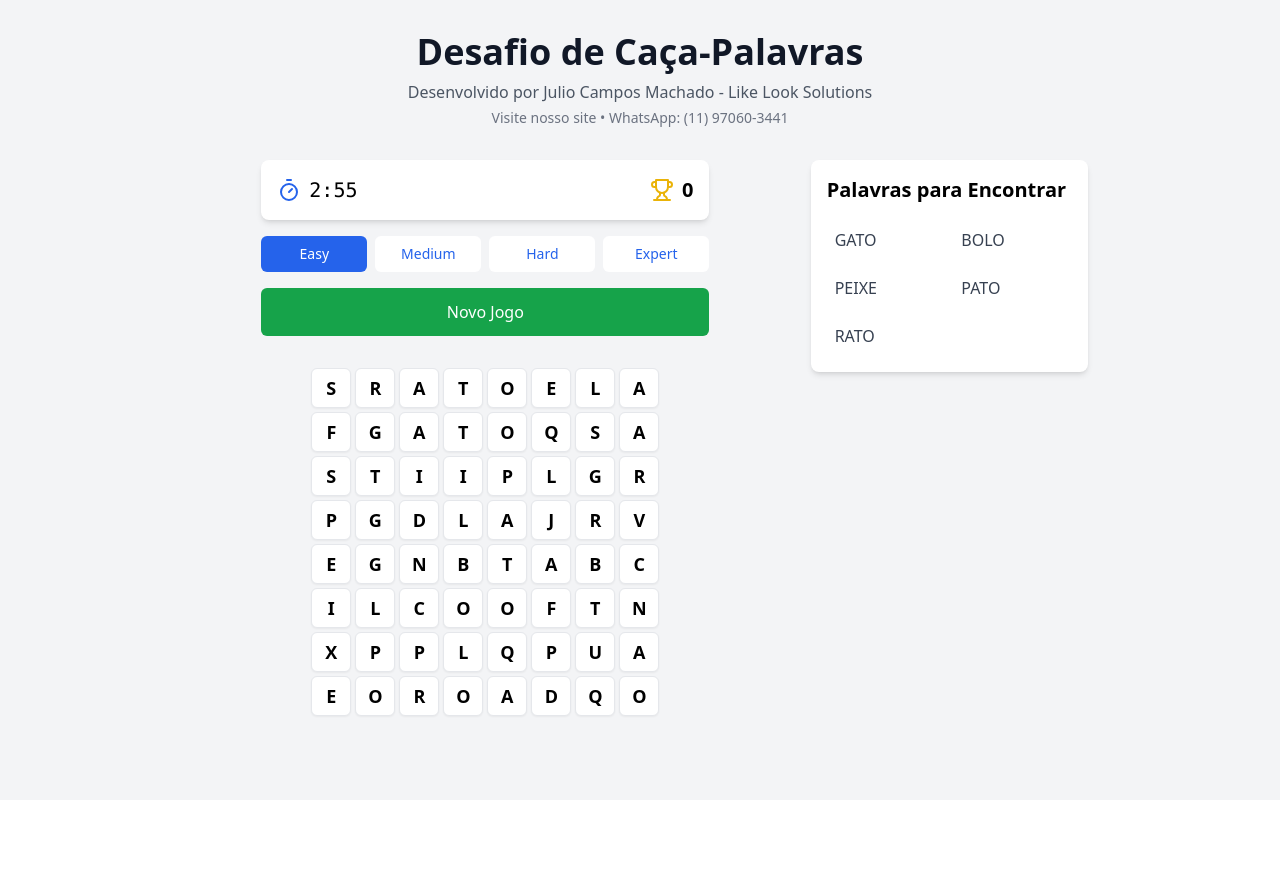
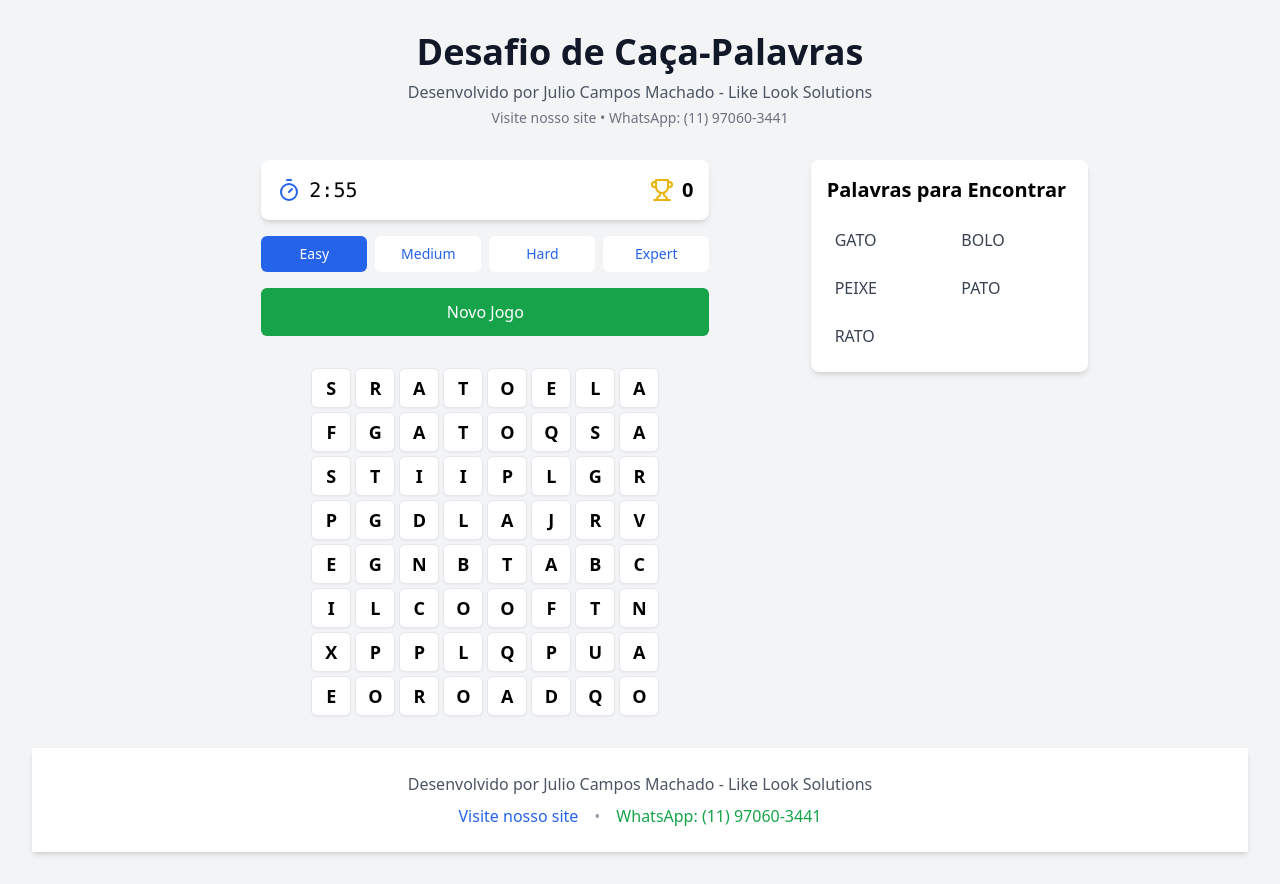
Before and after one commit to AstridNielsen-lab/Word-search-AI, a React (Vite) app: page / in a window 1280 px wide. Before the commit the page ends 800 px from the top, so only its background shows below. Built offline with nearby package versions, Linux system fonts and the light colour scheme.

Commit message:
Update App.tsx

```diff
--- a/src/App.tsx
+++ b/src/App.tsx
@@ -161,6 +161,34 @@ function App() {
           </div>
         </div>
       </div>
+      <footer className="bg-white shadow-md mt-8">
+        <div className="max-w-4xl mx-auto py-6 px-4 sm:px-8">
+          <div className="text-center text-gray-600">
+            <p className="font-medium mb-2">
+              Desenvolvido por Julio Campos Machado - Like Look Solutions
+            </p>
+            <div className="flex flex-col sm:flex-row items-center justify-center gap-4">
+              <a
+                href="https://likelook.wixsite.com/solutions"
+                target="_blank"
+                rel="noopener noreferrer"
+                className="text-blue-600 hover:text-blue-800 transition-colors"
+              >
+                Visite nosso site
+              </a>
+              <span className="hidden sm:inline text-gray-400">•</span>
+              <a
+                href="https://wa.me/5511970603441"
+                target="_blank"
+                rel="noopener noreferrer"
+                className="text-green-600 hover:text-green-800 transition-colors"
+              >
+                WhatsApp: (11) 97060-3441
+              </a>
+            </div>
+          </div>
+        </div>
+      </footer>
     </div>
   );
 }
```
